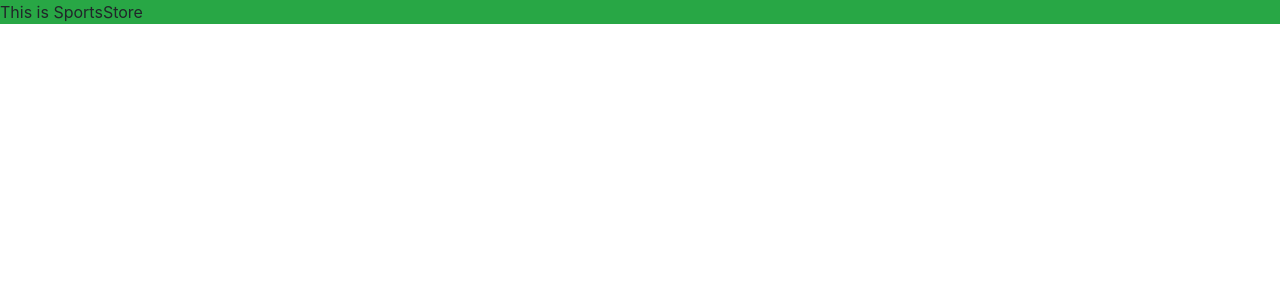
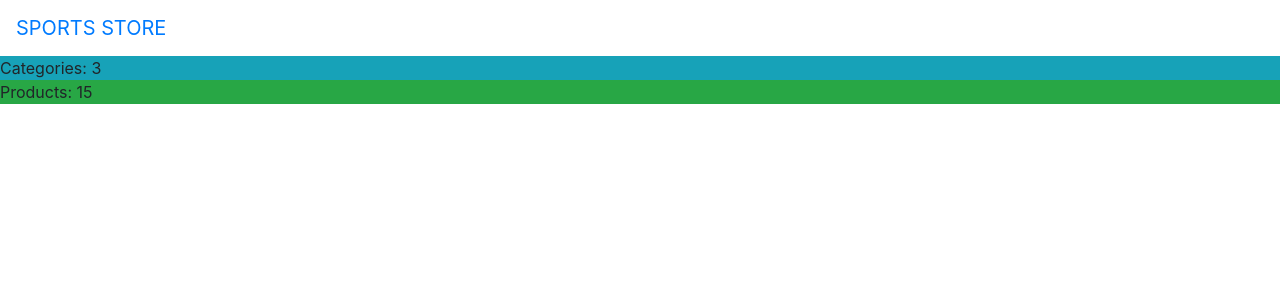
Before and after one commit to MaximUserName/SportStoreFreeman, an Angular app: page / in a window 1280 px wide. Shown: the top 300 px of the page. Built offline with nearby package versions, Linux system fonts and the light colour scheme.

Commit message:
Simple store component

```diff
--- a/package.json
+++ b/package.json
@@ -34,7 +34,7 @@
     "@angular/language-service": "^6.0.2",
     "@types/jasmine": "~2.8.6",
     "@types/jasminewd2": "~2.0.3",
-    "@types/node": "~8.9.4",
+    "@types/node": "^8.9.5",
     "codelyzer": "~4.2.1",
     "jasmine-core": "~2.99.1",
     "jasmine-spec-reporter": "~4.2.1",
--- a/src/app/app.component.html
+++ b/src/app/app.component.html
@@ -1,3 +1 @@
-<div class="bg-success p-a-1 text-xs-center">
-  This is SportsStore
-</div>
+<store></store>
--- a/src/app/app.module.ts
+++ b/src/app/app.module.ts
@@ -2,13 +2,15 @@ import { BrowserModule } from '@angular/platform-browser';
 import { NgModule } from '@angular/core';
 
 import { AppComponent } from './app.component';
+import { StoreComponent } from './store/store.component';
+import { StoreModule } from './store/store.module';
 
 @NgModule({
   declarations: [
     AppComponent
   ],
   imports: [
-    BrowserModule
+    BrowserModule, StoreModule
   ],
   providers: [],
   bootstrap: [AppComponent]
--- /dev/null
+++ b/src/app/store/store.component.html
@@ -0,0 +1,10 @@
+<div class="navbar navbar-inverse bg-inverse">
+  <a href="" class="navbar-brand">SPORTS STORE</a>
+</div>
+
+<div class="col-xs-3 bg-info p-a-1">
+  Categories: {{categories.length}}
+</div>
+<div class="col-xs-9 bg-success p-a-1">
+  Products: {{products.length}}
+</div>
--- /dev/null
+++ b/src/app/store/store.component.ts
@@ -0,0 +1,26 @@
+import { Component, OnInit } from '@angular/core';
+import { ProductRepository } from '../model/product.repository';
+import { Product } from '../model/product.model';
+
+@Component({
+  selector: 'store',
+  //moduleId: module.id,
+  templateUrl: './store.component.html',
+  styleUrls: ['./store.component.css']
+})
+export class StoreComponent implements OnInit {
+
+  constructor(private repository: ProductRepository) { }
+
+  get products(): Product[]{
+    return this.repository.getProducts();
+  }
+
+  get categories(): string[]{
+    return this.repository.getCategories();
+  }
+
+  ngOnInit() {
+  }
+
+}
--- a/src/index.html
+++ b/src/index.html
@@ -9,8 +9,6 @@
   <link rel="icon" type="image/x-icon" href="favicon.ico">
 </head>
 <body class="m-a-1">
-  <app>
-    SportsStore Will Go Here
-  </app>
+  <app></app>
 </body>
 </html>
```
Also changed, not shown: src/app/model/model.module.ts (added, +9 -0 lines), src/app/store/store.module.ts (added, +11 -0 lines), src/app/store/store.component.css (added), 1 other file (tests, documents, lock files or other folders).
